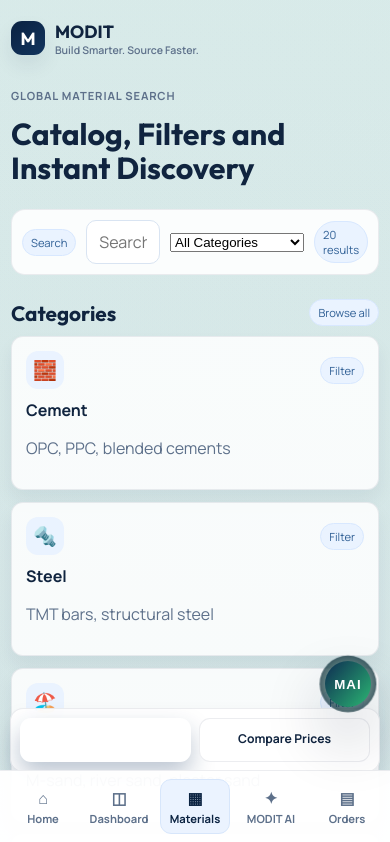
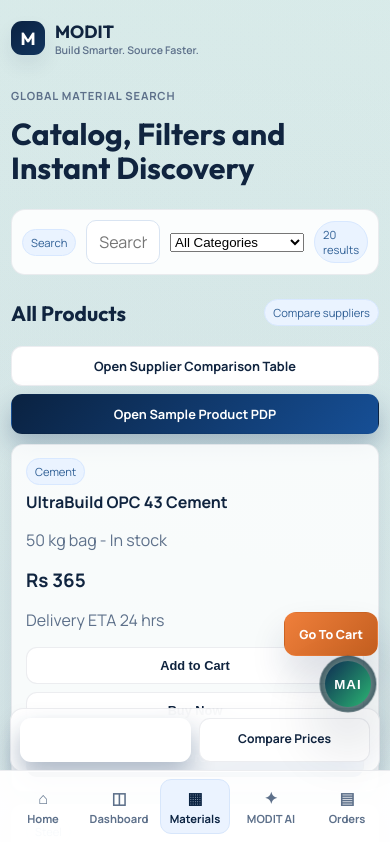
Before and after one commit to manishxhr/Modit--Building-material-app, a Next.js app: page /catalog in a window 390 px wide. Shown: the top 842 px of the page. Built offline with nearby package versions, Linux system fonts and the light colour scheme.

Commit message:
Add mobile-first quick cart access

```diff
--- a/app/catalog/page.jsx
+++ b/app/catalog/page.jsx
@@ -102,6 +102,7 @@
       <main className="page">
         <p className="eyebrow">Global Material Search</p>
         <h1 className="headline" style={{ fontSize: 'clamp(1.9rem, 4vw, 3rem)' }}>Catalog, Filters and Instant Discovery</h1>
+        <Link className="mobile-cart-cta" href="/cart">Go To Cart</Link>
 
         <section className="section">
           <div className="search-box">
@@ -120,20 +121,7 @@
         </section>
 
         <section className="section">
-          <div className="section-header"><h2>Categories</h2><Link className="badge" href="/categories">Browse all</Link></div>
-          <div className="grid-4">
-            {categories.map((item) => (
-              <article key={item.key} className="category-card">
-                <div className="category-top"><span className="icon-pill">{item.icon}</span><span className="badge">Filter</span></div>
-                <h4 style={{ marginTop: '10px' }}>{item.name}</h4>
-                <p className="muted">{item.desc}</p>
-              </article>
-            ))}
-          </div>
-        </section>
-
-        <section className="section">
-          <div className="section-header"><h2>Products</h2><Link className="badge" href="/comparison">Compare suppliers</Link></div>
+          <div className="section-header"><h2>All Products</h2><Link className="badge" href="/comparison">Compare suppliers</Link></div>
           <div className="action-row" style={{ marginBottom: '10px' }}>
             <Link className="button" href="/comparison">Open Supplier Comparison Table</Link>
             {firstRealItem && <Link className="button primary" href={'/product/' + firstRealItem.id}>Open Sample Product PDP</Link>}
--- a/app/components/Nav.jsx
+++ b/app/components/Nav.jsx
@@ -42,7 +42,7 @@
 
   if (pathname.startsWith('/catalog') || pathname.startsWith('/categories')) {
     return [
-      { href: '/rfq', label: 'Request Quote', primary: true },
+      { href: '/cart', label: 'Go To Cart', primary: true },
       { href: '/comparison', label: 'Compare Prices' }
     ];
   }
--- a/app/globals.css
+++ b/app/globals.css
@@ -796,6 +796,8 @@
 .mobile-action-dock,
 .mobile-tabbar { display: none; }
 
+.mobile-cart-cta { display: none; }
+
 @media (max-width: 1100px) {
   .grid-4 { grid-template-columns: repeat(3, minmax(0, 1fr)); }
 }
@@ -920,6 +922,25 @@
     backdrop-filter: blur(14px);
   }
 
+  .mobile-cart-cta {
+    position: fixed;
+    right: 12px;
+    bottom: calc(188px + env(safe-area-inset-bottom));
+    z-index: 92;
+    display: inline-flex;
+    align-items: center;
+    justify-content: center;
+    min-height: 44px;
+    padding: 10px 14px;
+    border-radius: 12px;
+    border: 1px solid transparent;
+    font-size: 0.78rem;
+    font-weight: 800;
+    color: #fff;
+    background: linear-gradient(130deg, var(--orange), #c45f20);
+    box-shadow: var(--shadow-md);
+  }
+
   .mobile-action {
     min-height: 44px;
     padding: 11px 10px;
```
